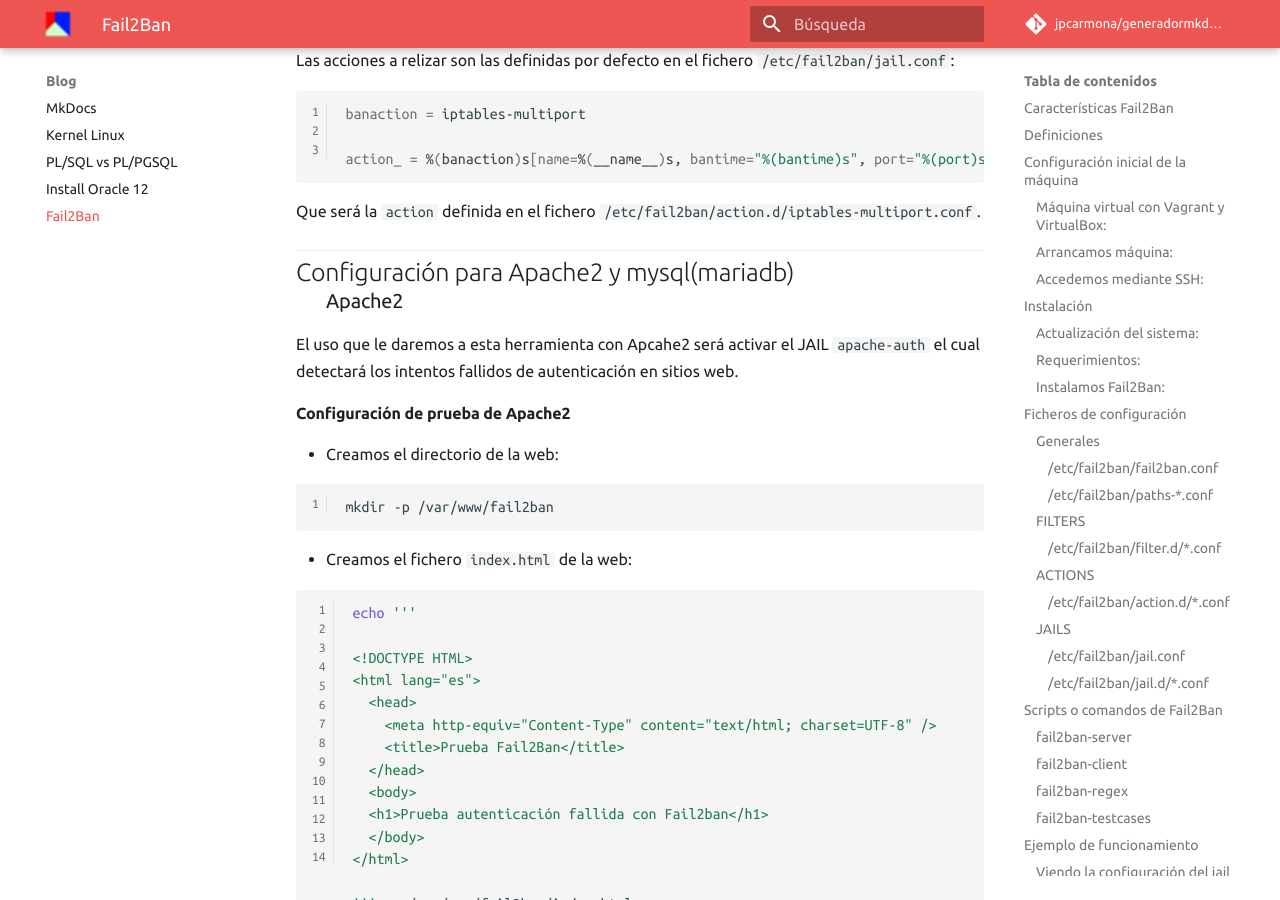
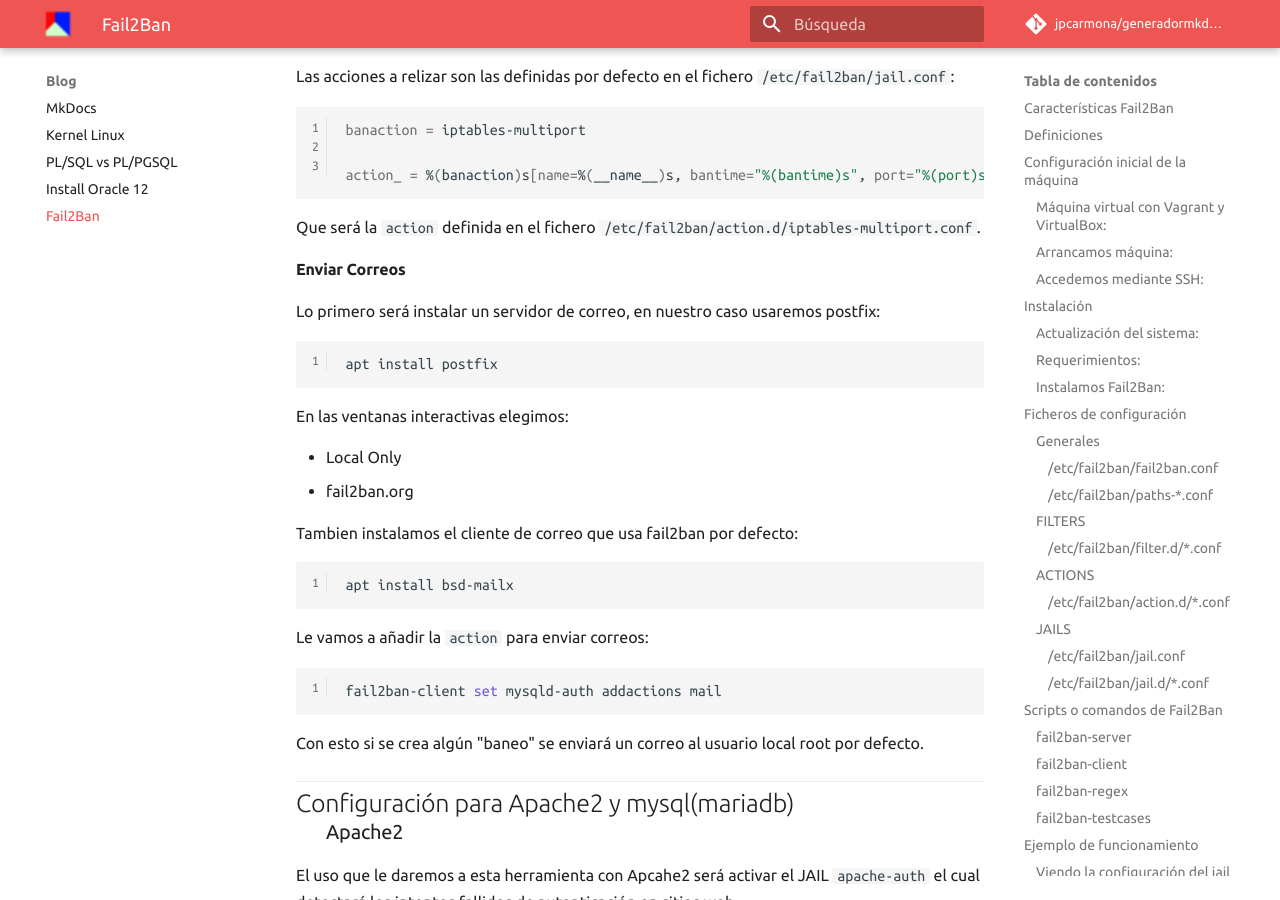
Before and after one commit to jpcarmona/generadormkdocs, an MkDocs documentation site: the page built from docs/blog/fail2ban.md, in a window 1280 px wide and 900 px high, scrolled down 10509 px. Built offline with MkDocs 1.6.1 and Material for MkDocs 9.7.7, drawn with Linux system fonts in a browser that asks for light colours; comment, search, counter and statistics services are not loaded; some of the changed text lies outside the part shown.

Commit message:
despliege para entrega de tarea

````diff
--- a/docs/blog/fail2ban.md
+++ b/docs/blog/fail2ban.md
@@ -206,11 +207,11 @@
 maxretry = 5
 ```
 
-Más abajo se definen las configuraciones de algunas `actions` y todos los `jails` que se pueden usar.
+Más abajo se definen las configuraciones de algunas `actions` y todos los `jails` que se pueden usar por defecto.
 
 #### /etc/fail2ban/jail.d/\*.conf
 
-Existe un solo fichero que es `/etc/fail2ban/jail.d/defaults-debian.conf`. En el se configurará la activación de los `jails`.
+Existe un solo fichero que es `/etc/fail2ban/jail.d/defaults-debian.conf`. En el se configurará la activación de los `jails` por defecto.
 
 ``` bash
 [sshd]
@@ -490,6 +491,31 @@
 
 Que será la `action` definida en el fichero `/etc/fail2ban/action.d/iptables-multiport.conf`.
 
+#### Enviar Correos
+
+Lo primero será instalar un servidor de correo, en nuestro caso usaremos postfix:
+``` bash
+apt install postfix
+```
+
+En las ventanas interactivas elegimos:
+
+* Local Only
+* fail2ban.org
+
+Tambien instalamos el cliente de correo que usa fail2ban por defecto:
+``` bash
+apt install bsd-mailx
+```
+
+Le vamos a añadir la `action` para enviar correos:
+
+``` bash
+fail2ban-client set mysqld-auth addactions mail
+```
+
+Con esto si se crea algún "baneo" se enviará un correo al usuario local root por defecto.
+
 ***
 ## Configuración para Apache2 y mysql(mariadb)
 
````
Also changed, not shown: other parts of docs/blog/fail2ban.md (+4 -3 lines).
